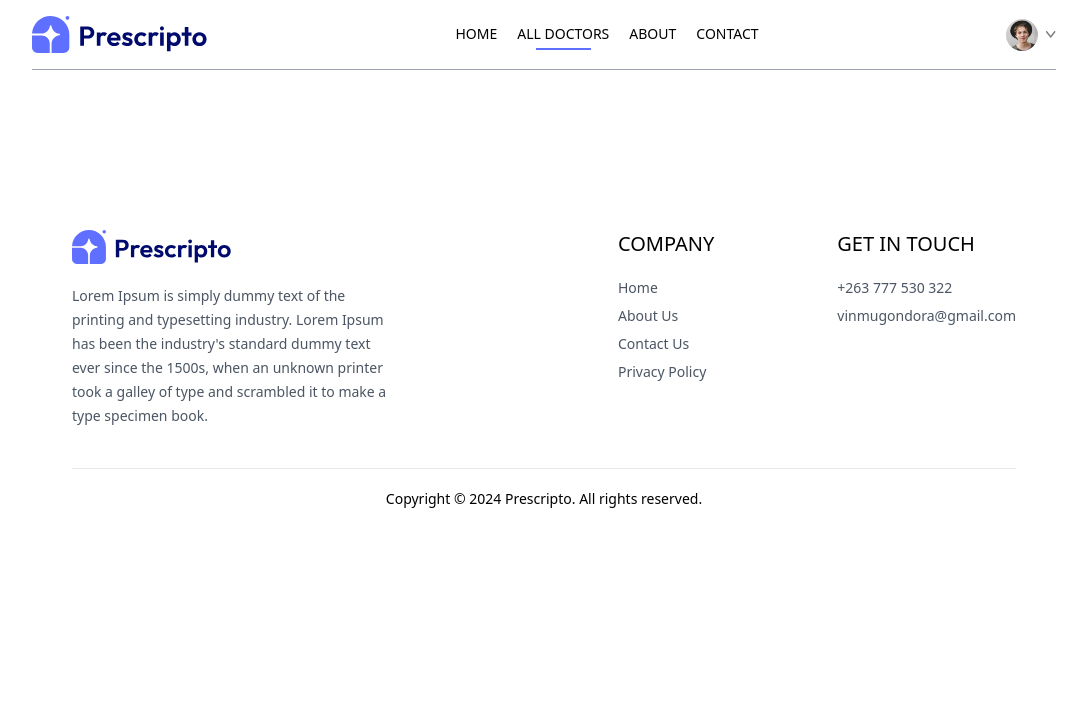
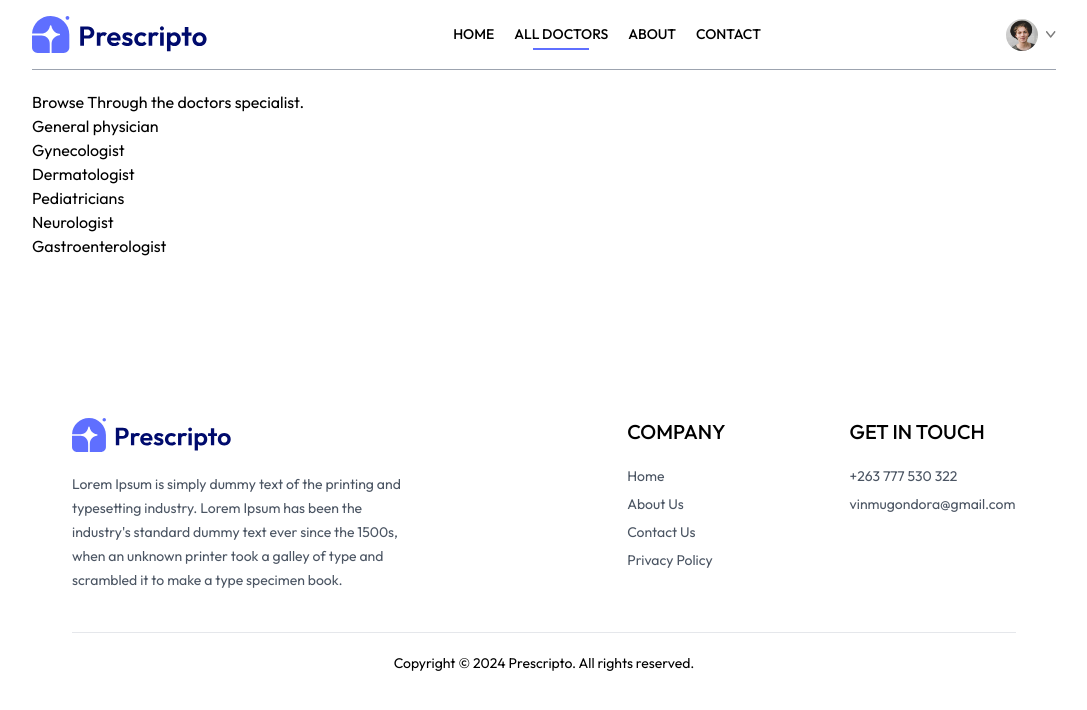
Before and after one commit to VincentMugondora/prescripto, a React (Vite) app in the folder frontend/: page /doctors/1 in a window 1280 px wide. Shown: the top 710 px of the page, without its empty margins (96-1183 px from the left). Built offline with nearby package versions, Linux system fonts and the light colour scheme.

Commit message:
"Updated Navbar component to add navigation on logo click, added font imports and styling to index.css, and modified Doctors page to use AppContext and useParams"

```diff
--- a/frontend/src/components/Navbar.jsx
+++ b/frontend/src/components/Navbar.jsx
@@ -10,7 +10,7 @@ const Navbar = () => {
 
   return (
     <div className="flex items-center justify-between text-sm py-4 mb-5 border-b border-b-gray-400">
-      <img src={assets.logo} alt="" className="w-44 cursor-pointer" />
+      <img onClick={()=>navigate('/')} src={assets.logo} alt="" className="w-44 cursor-pointer" />
       <ul className="hidden md:flex items-start gap-5 font-medium">
         <NavLink to="/">
           <li className="py-1">HOME</li>
--- a/frontend/src/index.css
+++ b/frontend/src/index.css
@@ -1,6 +1,11 @@
+@import url('https://fonts.googleapis.com/css2?family=Open+Sans:ital,wght@0,300..800;1,300..800&family=Outfit:wght@100..900&family=Poppins:ital,wght@0,100;0,200;0,300;0,400;0,500;0,600;0,700;0,800;0,900;1,100;1,200;1,300;1,400;1,500;1,600;1,700;1,800;1,900&display=swap');
 @tailwind base;
 @tailwind components;
 @tailwind utilities;
+
+*{
+    font-family: Outfit;
+}
 
 .active hr{
     @apply block
--- a/frontend/src/pages/Doctors.jsx
+++ b/frontend/src/pages/Doctors.jsx
@@ -1,11 +1,33 @@
-import React from 'react'
+import { useContext } from 'react'
+import { useParams } from 'react-router-dom'
+import { AppContext } from "../context/AppContext";
 
 const Doctors = () => {
+
+  const { speciality } = useParams()
+
+  const {doctors} = useContext(AppContext)
+
   return (
     <div>
+      <p>Browse Through the doctors specialist.</p>
+      <div>
+        <div>
+          <p>General physician</p>
+          <p>Gynecologist</p>
+          <p>Dermatologist</p>
+          <p>Pediatricians</p>
+          <p>Neurologist</p>
+          <p>Gastroenterologist</p>
+        </div>
+        <div>
+          {
 
+          }
+        </div>
+      </div>
     </div>
-  )
+  );
 }
 
 export default Doctors
```
